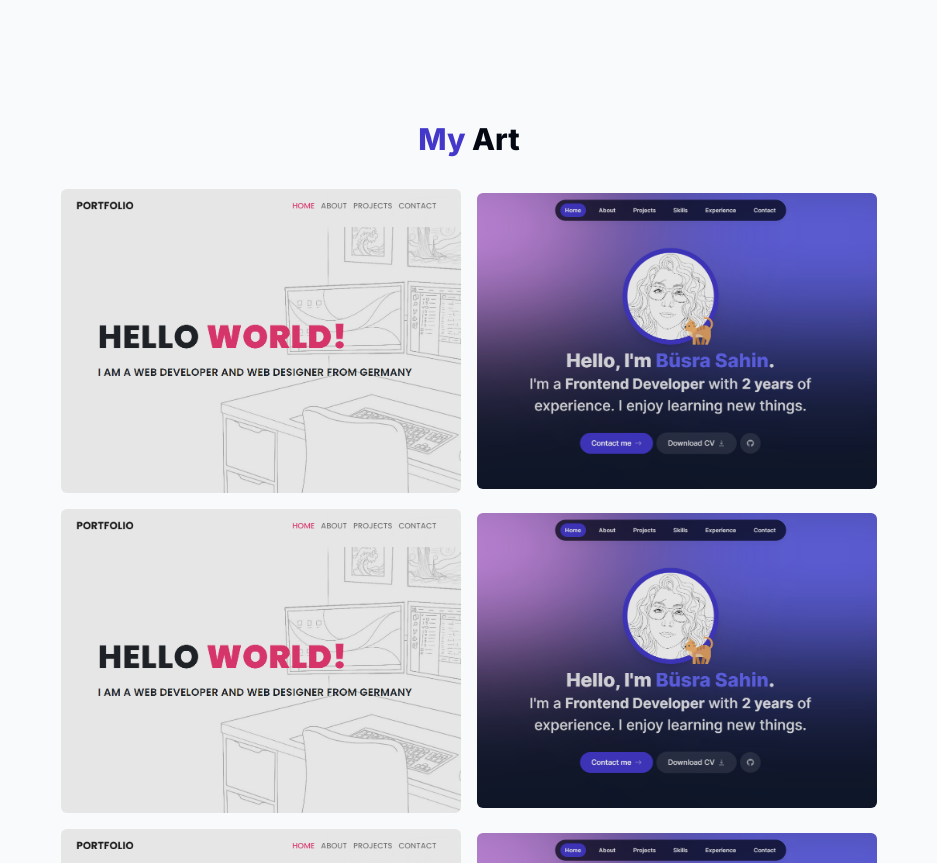
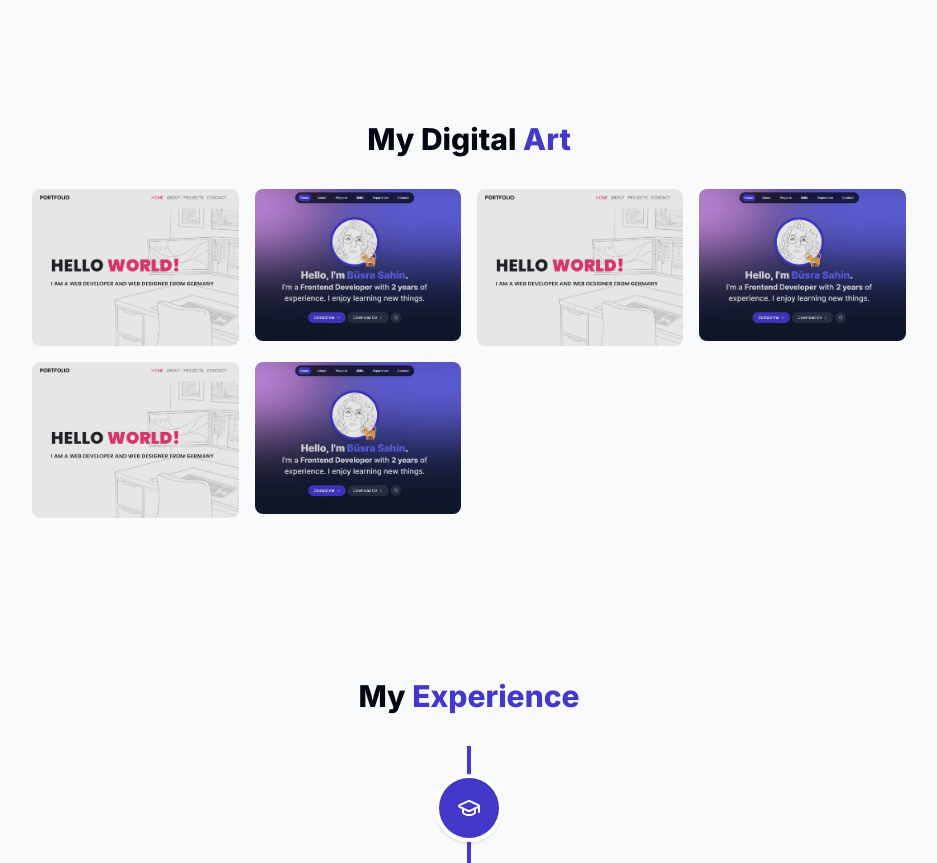
Before and after one commit to exeCatable/NextJS-Portfolio, a Next.js app: page / in a window 1280 px wide. Shown: the part 4820-5683 px from the top of the page, without its empty margins (171-1108 px from the left). Built offline with nearby package versions, Linux system fonts and the light colour scheme.

Commit message:
add grid on art gallery

```diff
--- a/components/art-gallery.tsx
+++ b/components/art-gallery.tsx
@@ -22,10 +22,11 @@ export default function ArtGallery() {
       }}
     >
       <SectionHeading>
-        <span className="text-indigo-700 dark:text-indigo-500">My </span>Art
+        My Digital
+        <span className="text-indigo-700 dark:text-indigo-500"> Art</span>
       </SectionHeading>
       <motion.div
-        className="mt-4 flex flex-col  flex-wrap items-center justify-center gap-4 px-4 text-lg font-medium dark:text-white/80 sm:mt-auto sm:flex-row"
+        className="grid grid-cols-1 gap-4 sm:grid-cols-2 lg:grid-cols-4"
         initial={{ opacity: 0, y: 100 }}
         animate={{ opacity: 1, y: 0 }}
         transition={{
@@ -34,7 +35,7 @@ export default function ArtGallery() {
       >
         {artData.map((images, index) => (
           <Image
-            className="w-[25rem] rounded-md"
+            className="h-auto max-w-full rounded-lg transition hover:scale-[1.05]"
             src={images}
             alt="My art"
             quality={95}
```
